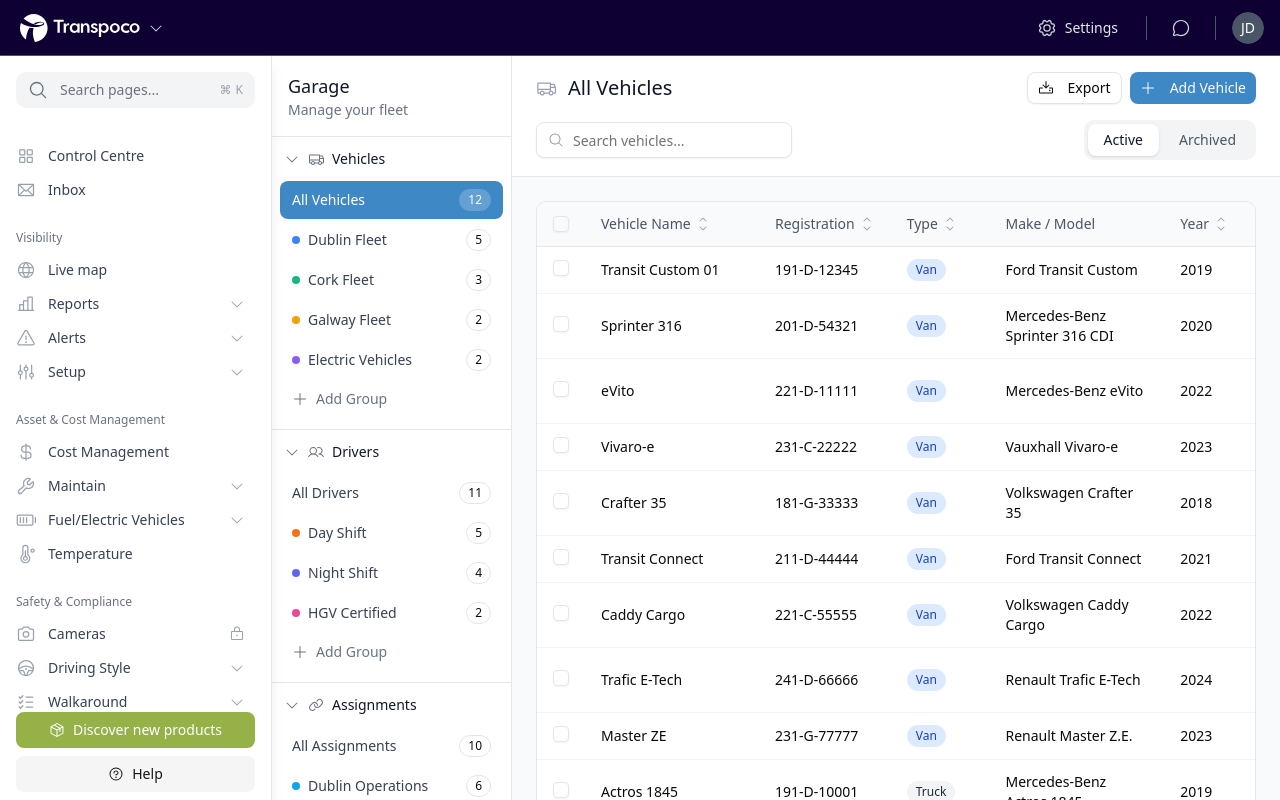
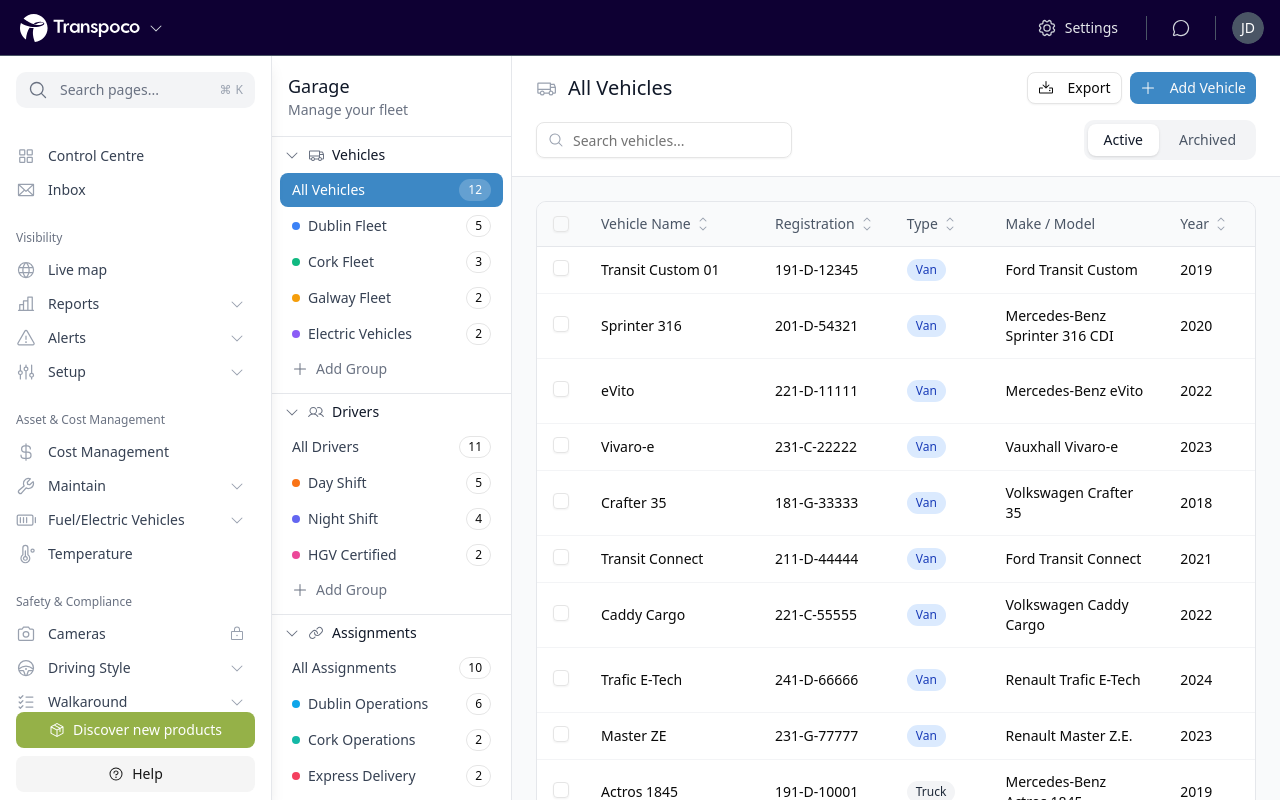
Before and after one commit to antoinepirard/transpoco-track, a Next.js app: page /garage in a window 1280 px wide. Built offline with nearby package versions, Linux system fonts and the light colour scheme.

Commit message:
refactor: adjust padding and spacing in GarageSidebar for improved layout consistency

```diff
--- a/src/components/garage/GarageSidebar.tsx
+++ b/src/components/garage/GarageSidebar.tsx
@@ -46,7 +46,7 @@
     <button
       onClick={onClick}
       className={cn(
-        'w-full flex items-center justify-between px-3 py-2 text-sm rounded-md transition-colors',
+        'w-full flex items-center justify-between px-3 py-1.5 text-sm rounded-md transition-colors',
         isActive ? 'bg-[#3D88C5] text-white' : 'text-gray-700 hover:bg-gray-100'
       )}
     >
@@ -103,7 +103,7 @@
     >
       <button
         onClick={onClick}
-        className="flex-1 flex items-center justify-between px-3 py-2 text-sm min-w-0"
+        className="flex-1 flex items-center justify-between px-3 py-1.5 text-sm min-w-0"
       >
         <div className="flex items-center gap-2 min-w-0">
           {group.color && (
@@ -119,7 +119,7 @@
           className={cn(
             'ml-2 flex-shrink-0 transition-opacity',
             isActive && 'bg-white/20 text-white border-transparent',
-            (isHovered || isMenuOpen) && !isActive && 'opacity-0'
+            (isHovered || isMenuOpen) && 'opacity-0'
           )}
         >
           {count}
@@ -194,7 +194,7 @@
     <div className="border-b border-gray-200 last:border-b-0">
       <button
         onClick={onToggle}
-        className="w-full flex items-center gap-2 px-3 py-3 text-sm font-medium text-gray-900 hover:bg-gray-50 transition-colors"
+        className="w-full flex items-center gap-2 px-3 py-2 text-sm font-medium text-gray-900 hover:bg-gray-50 transition-colors"
       >
         {isExpanded ? (
           <CaretDownIcon className="w-4 h-4 text-gray-500" />
@@ -205,11 +205,11 @@
         <span>{title}</span>
       </button>
       {isExpanded && (
-        <div className="px-2 pb-3 space-y-0.5">
+        <div className="px-2 pb-2 space-y-0.5">
           {children}
           <button
             onClick={onAddGroup}
-            className="w-full flex items-center gap-2 px-3 py-2 text-sm text-gray-500 hover:text-gray-700 hover:bg-gray-100 rounded-md transition-colors"
+            className="w-full flex items-center gap-2 px-3 py-1.5 text-sm text-gray-500 hover:text-gray-700 hover:bg-gray-100 rounded-md transition-colors"
           >
             <PlusIcon className="w-4 h-4" />
             <span>Add Group</span>
```
